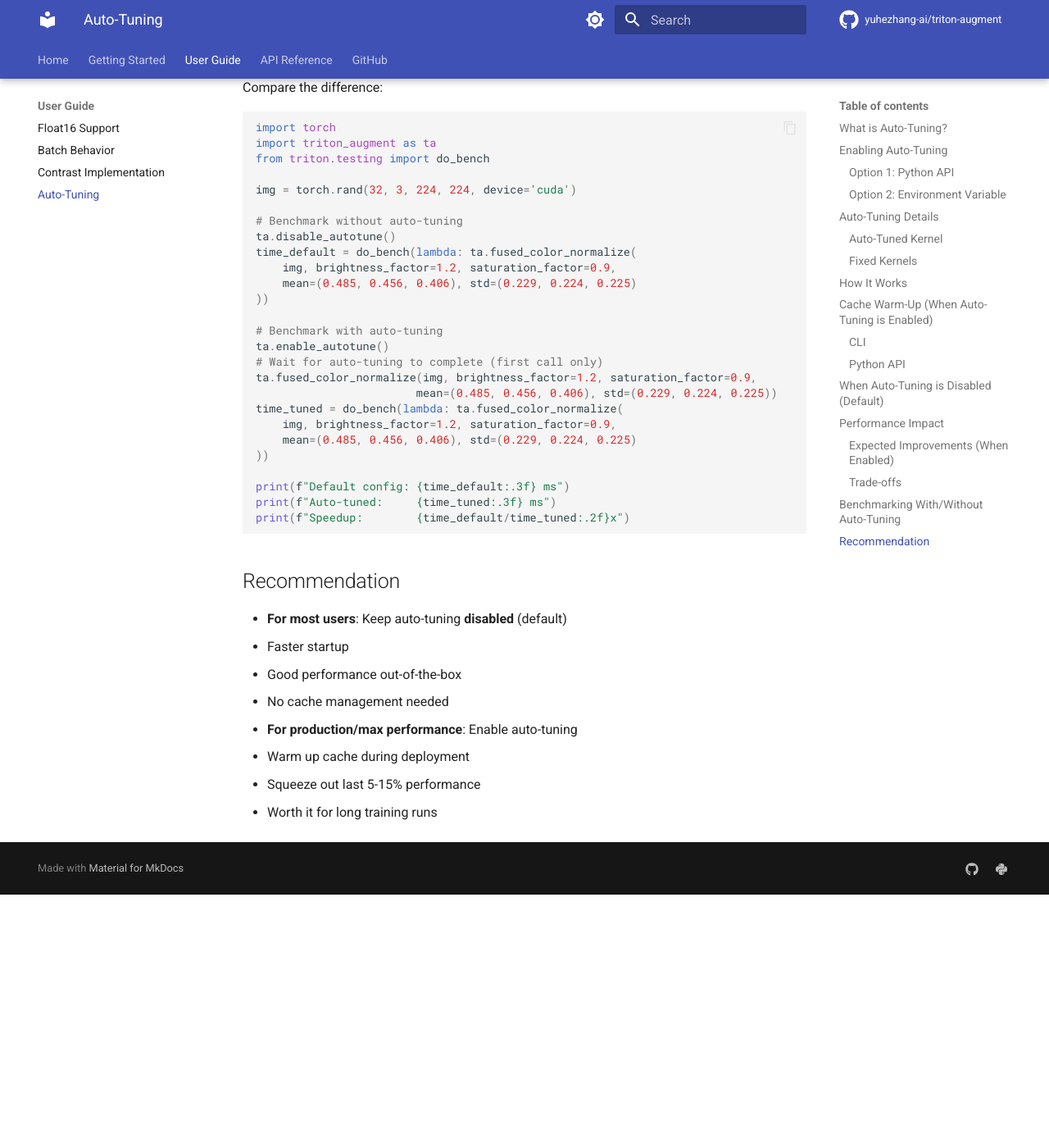
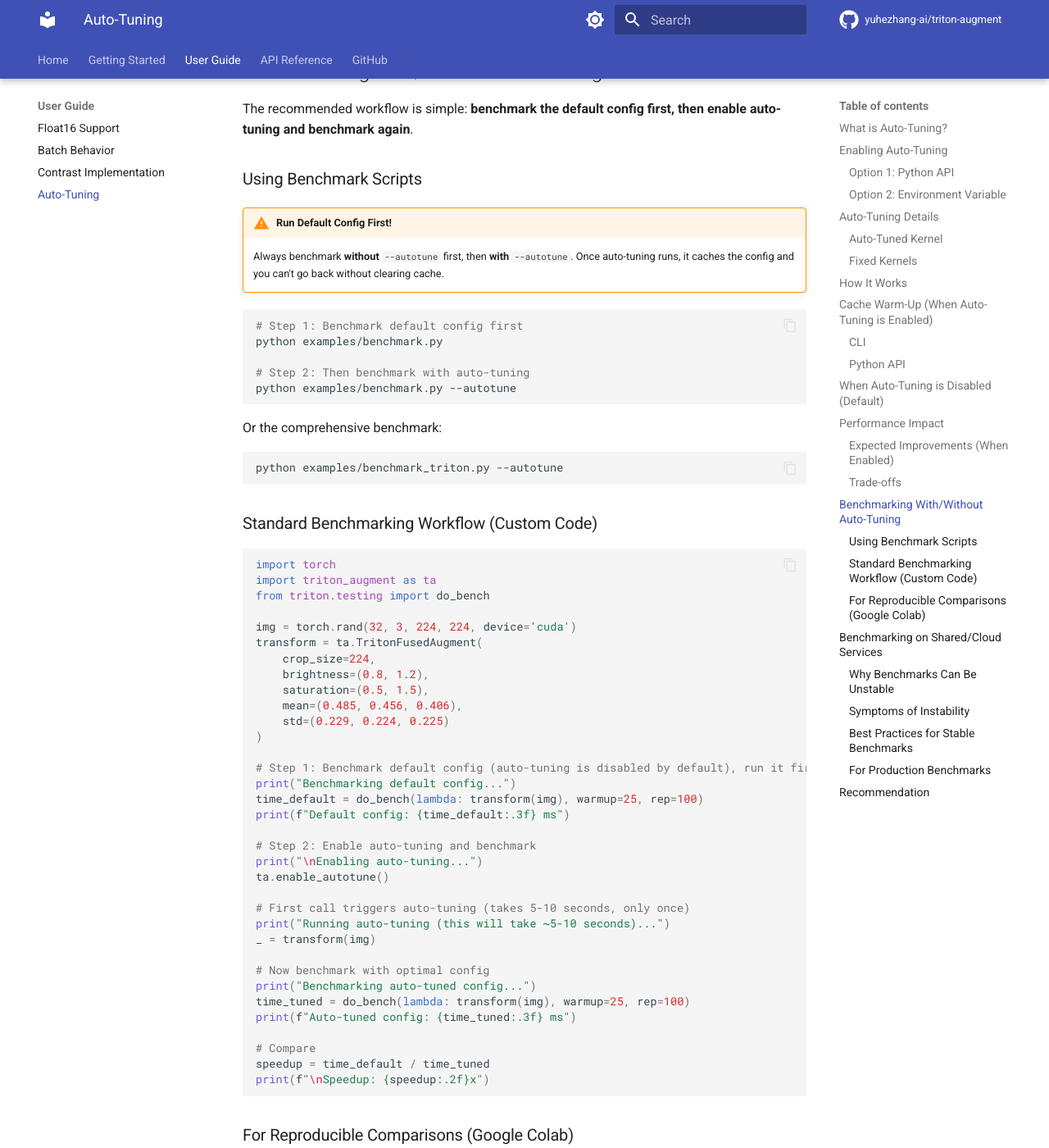
Before and after one commit to yuhezhang-ai/triton-augment, an MkDocs documentation site: the page built from docs/auto-tuning.md, in a window 1280 px wide and 1400 px high, scrolled down 3207 px. Shown: the whole window at 82% size. Built offline with MkDocs 1.6.1 and Material for MkDocs 9.7.7, drawn with Linux system fonts in a browser that asks for light colours; comment, search, counter and statistics services are not loaded; before the commit the page ends 4298 px from its top, so only the background shows below that; some of the changed text lies outside the part shown.

Commit message:
update autotune config and doc

````diff
--- a/docs/auto-tuning.md
+++ b/docs/auto-tuning.md
@@ -7,7 +7,7 @@
 
 Auto-tuning automatically finds the optimal kernel configuration (block size, warp count, pipeline depth) for your specific GPU and image sizes.
 
-When enabled, Triton-Augment auto-tunes the **fused kernel** (`fused_color_normalize`) while simple operations (brightness, saturation, normalize) always use fixed defaults.
+When enabled, Triton-Augment auto-tunes the **fused kernel** (`fused_augment` / `TritonFusedAugment`) while simple operations (brightness, saturation, normalize) always use fixed defaults.
 
 ## Enabling Auto-Tuning
 
@@ -37,13 +37,13 @@
 
 ### Auto-Tuned Kernel
 
-The `fused_color_normalize` kernel is auto-tuned across these parameters:
+The fused kernel (`fused_augment`) is auto-tuned across these parameters:
 
-- **BLOCK_SIZE**: Number of elements processed per thread block (256, 512, 1024)
-- **num_warps**: Thread group size for parallelism (4, 8)
+- **BLOCK_SIZE**: Number of elements processed per thread block (256, 512, 1024, 2048)
+- **num_warps**: Thread group size for parallelism (2, 4, 8)
 - **num_stages**: Memory pipeline depth for memory-compute overlap (2, 3, 4)
 
-Triton tests **4 configurations** and caches the fastest one.
+Triton tests **12 configurations** and caches the fastest one for your specific workload.
 
 ### Fixed Kernels
 
@@ -56,7 +56,7 @@
 
 ## How It Works
 
-1. **First run**: Auto-tuning tests 4 configurations and caches the best one (2-5 seconds)
+1. **First run**: Auto-tuning tests 12 configurations and caches the best one (5-10 seconds)
 2. **Subsequent runs**: Uses cached optimal configuration (zero overhead)
 3. **Per GPU + size**: Cache is specific to your GPU model and total elements (N×C×H×W)
 
@@ -126,7 +126,27 @@
 
 ## Benchmarking With/Without Auto-Tuning
 
-Compare the difference:
+The recommended workflow is simple: **benchmark the default config first, then enable auto-tuning and benchmark again**.
+
+### Using Benchmark Scripts
+
+!!! warning "Run Default Config First!"
+    Always benchmark **without** `--autotune` first, then **with** `--autotune`. Once auto-tuning runs, it caches the config and you can't go back without clearing cache.
+
+```bash
+# Step 1: Benchmark default config first
+python examples/benchmark.py
+
+# Step 2: Then benchmark with auto-tuning
+python examples/benchmark.py --autotune
+```
+
+Or the comprehensive benchmark:
+```bash
+python examples/benchmark_triton.py --autotune
+```
+
+### Standard Benchmarking Workflow (Custom Code)
 
 ```python
 import torch
@@ -134,28 +154,154 @@
 from triton.testing import do_bench
 
 img = torch.rand(32, 3, 224, 224, device='cuda')
+transform = ta.TritonFusedAugment(
+    crop_size=224,
+    brightness=(0.8, 1.2),
+    saturation=(0.5, 1.5),
+    mean=(0.485, 0.456, 0.406),
+    std=(0.229, 0.224, 0.225)
+)
 
-# Benchmark without auto-tuning
-ta.disable_autotune()
-time_default = do_bench(lambda: ta.fused_color_normalize(
-    img, brightness_factor=1.2, saturation_factor=0.9,
-    mean=(0.485, 0.456, 0.406), std=(0.229, 0.224, 0.225)
-))
+# Step 1: Benchmark default config (auto-tuning is disabled by default), run it first!
+print("Benchmarking default config...")
+time_default = do_bench(lambda: transform(img), warmup=25, rep=100)
+print(f"Default config: {time_default:.3f} ms")
 
-# Benchmark with auto-tuning
+# Step 2: Enable auto-tuning and benchmark
+print("\nEnabling auto-tuning...")
 ta.enable_autotune()
-# Wait for auto-tuning to complete (first call only)
-ta.fused_color_normalize(img, brightness_factor=1.2, saturation_factor=0.9,
-                        mean=(0.485, 0.456, 0.406), std=(0.229, 0.224, 0.225))
-time_tuned = do_bench(lambda: ta.fused_color_normalize(
-    img, brightness_factor=1.2, saturation_factor=0.9,
-    mean=(0.485, 0.456, 0.406), std=(0.229, 0.224, 0.225)
-))
 
-print(f"Default config: {time_default:.3f} ms")
-print(f"Auto-tuned:     {time_tuned:.3f} ms")
-print(f"Speedup:        {time_default/time_tuned:.2f}x")
+# First call triggers auto-tuning (takes 5-10 seconds, only once)
+print("Running auto-tuning (this will take ~5-10 seconds)...")
+_ = transform(img)
+
+# Now benchmark with optimal config
+print("Benchmarking auto-tuned config...")
+time_tuned = do_bench(lambda: transform(img), warmup=25, rep=100)
+print(f"Auto-tuned config: {time_tuned:.3f} ms")
+
+# Compare
+speedup = time_default / time_tuned
+print(f"\nSpeedup: {speedup:.2f}x")
 ```
+
+### For Reproducible Comparisons (Google Colab)
+
+If you need truly isolated benchmarks on **Google Colab** (where cache may persist across runtime restarts), use two separate colab notebooks:
+
+**Notebook 1 - Default Config:**
+```python
+import torch
+import triton_augment as ta
+from triton.testing import do_bench
+
+# Auto-tuning is disabled by default
+img = torch.rand(32, 3, 224, 224, device='cuda')
+transform = ta.TritonFusedAugment(
+    crop_size=224,
+    brightness=(0.8, 1.2),
+    saturation=(0.5, 1.5),
+    mean=(0.485, 0.456, 0.406),
+    std=(0.229, 0.224, 0.225)
+)
+
+time_ms = do_bench(lambda: transform(img), warmup=25, rep=100)
+print(f"Default config: {time_ms:.3f} ms")
+```
+
+**Notebook 2 - Auto-Tuned Config:**
+```python
+import torch
+import triton_augment as ta
+from triton.testing import do_bench
+
+# Enable auto-tuning in fresh notebook
+ta.enable_autotune()
+
+img = torch.rand(32, 3, 224, 224, device='cuda')
+transform = ta.TritonFusedAugment(
+    crop_size=224,
+    brightness=(0.8, 1.2),
+    saturation=(0.5, 1.5),
+    mean=(0.485, 0.456, 0.406),
+    std=(0.229, 0.224, 0.225)
+)
+
+# Trigger auto-tuning
+_ = transform(img)
+
+time_ms = do_bench(lambda: transform(img), warmup=25, rep=100)
+print(f"Auto-tuned config: {time_ms:.3f} ms")
+```
+
+!!! note "Colab Cache Behavior"
+    Google Colab's cache directory (`~/.triton/cache`) **may persist** across runtime restarts within the same session. Using separate notebooks ensures completely independent benchmarks.
+
+## Benchmarking on Shared/Cloud Services
+
+!!! warning "Instability on Colab, Kaggle, and Cloud GPUs"
+    If you're benchmarking on **Google Colab**, **Kaggle Notebooks**, or other **shared cloud services**, you may see unstable or inconsistent results.
+
+### Why Benchmarks Can Be Unstable
+
+Shared GPU services can cause significant performance variability:
+
+1. **Shared Physical GPU** - Multiple users on the same GPU compete for resources
+2. **Variable GPU Allocation** - You might get different GPU models between sessions
+3. **Thermal Throttling** - GPU performance degrades when hot from other users' workloads
+4. **Background Processes** - Cloud platform monitoring and management overhead
+5. **Network I/O** - Data transfers can interfere with kernel execution timing
+
+### Symptoms of Instability
+
+You might see:
+- **Wildly varying benchmark times** (e.g., 0.5ms one run, 200ms the next)
+- **Incorrect speedups** (e.g., 0.00x or negative speedups)
+- **Different results between runs** with identical code
+- **Auto-tuning picking suboptimal configs** due to noisy measurements
+
+### Best Practices for Stable Benchmarks
+
+If you must benchmark on shared services:
+
+1. **Run multiple iterations and take the median**:
+   ```python
+   from triton.testing import do_bench
+
+   # do_bench already uses median of multiple runs
+   time_ms = do_bench(lambda: transform(img), warmup=25, rep=100)
+   ```
+
+2. **Warm up thoroughly** before benchmarking:
+   ```python
+   # Warm up: compile kernels and stabilize GPU state
+   for _ in range(10):
+       _ = transform(img)
+   torch.cuda.synchronize()
+
+   # Now benchmark
+   time_ms = do_bench(lambda: transform(img))
+   ```
+
+3. **Use a dedicated session** - Close other notebooks/tabs using the GPU
+
+4. **Restart runtime** if results seem anomalous
+
+5. **Run at off-peak times** - Early morning or late night (timezone-dependent)
+
+6. **Compare trends, not absolute numbers** - Look for consistent relative speedups
+
+### For Production Benchmarks
+
+For reliable, production-grade benchmarks:
+
+- **Use dedicated GPU instances** (AWS P3/P4, GCP A2, Azure NC-series)
+- **Lock GPU clocks** to prevent throttling (requires root):
+  ```bash
+  sudo nvidia-smi -lgc 1410,1410  # Lock to max clock
+  ```
+- **Isolate the GPU** - No other processes using it
+- **Multiple runs** - Run benchmarks 5-10 times and report mean ± std dev
 
 ## Recommendation
 
````
Also changed, not shown: 3 other files.
